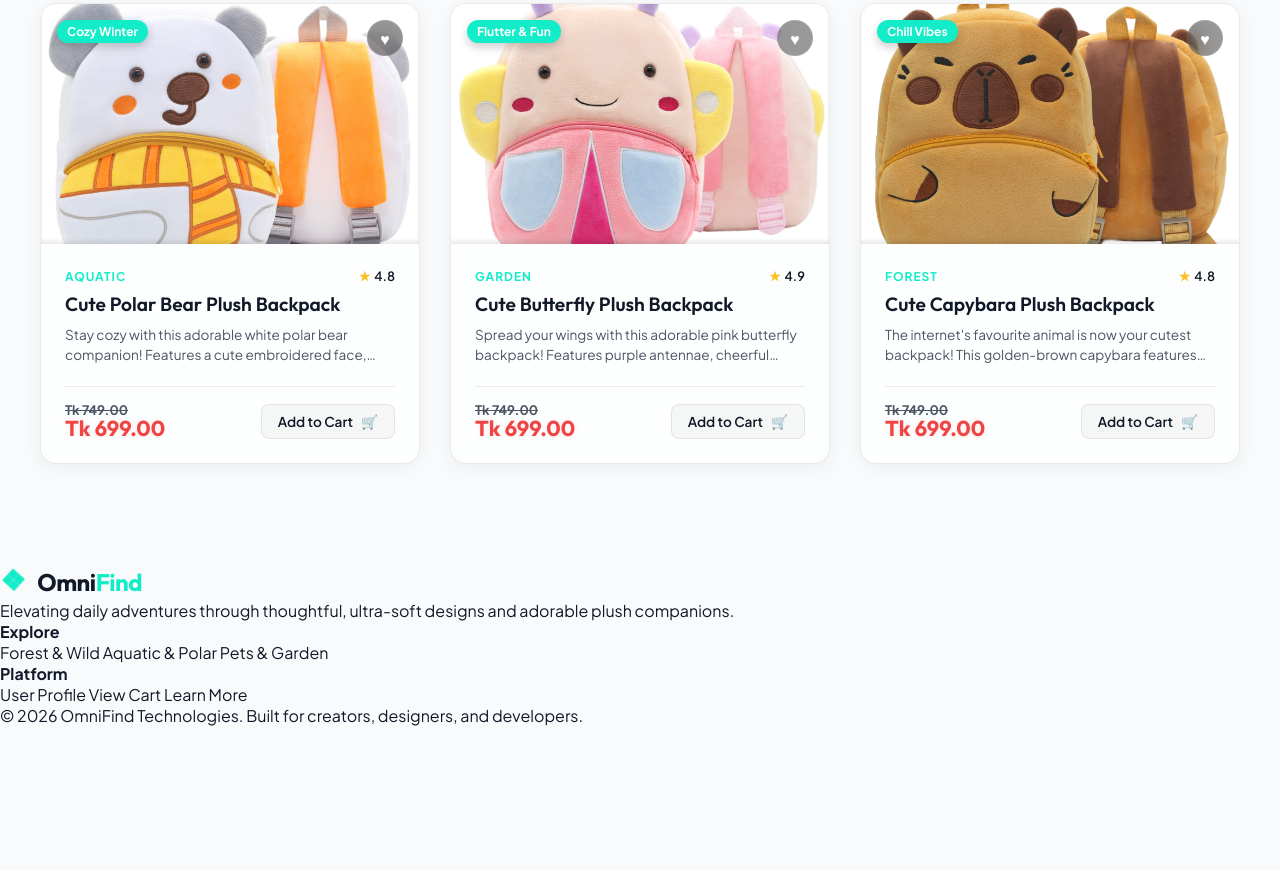
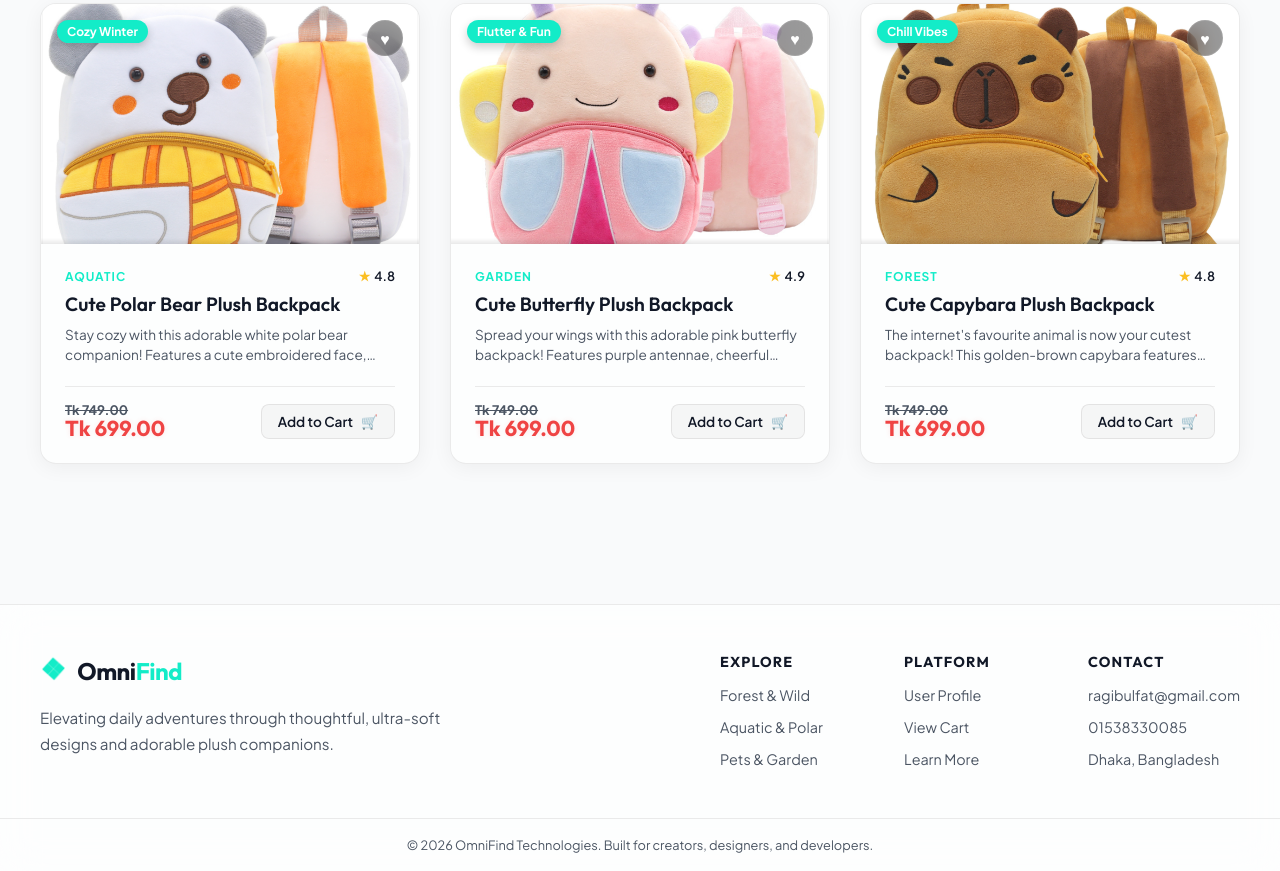
Before and after one commit to Toha-git/OmniFind, a website built with Vite: page index.html in a window 1280 px wide. Shown: the part 2172-3043 px from the top of the page. Before the commit the page ends 2898 px from the top, so only its background shows below. Built offline with nearby package versions, Linux system fonts and the light colour scheme.

Commit message:
Add footer contact details

```diff
--- a/index.html
+++ b/index.html
@@ -137,6 +137,12 @@
           <button class="footer-btn-link" id="footer-cart-btn">View Cart</button>
           <button class="footer-btn-link" id="footer-terms-btn">Learn More</button>
         </div>
+        <address class="link-column footer-contact">
+          <h4>Contact</h4>
+          <a href="mailto:ragibulfat@gmail.com">ragibulfat@gmail.com</a>
+          <a href="tel:+8801538330085">01538330085</a>
+          <span>Dhaka, Bangladesh</span>
+        </address>
       </div>
     </div>
     <div class="footer-bottom">
--- a/src/index.css
+++ b/src/index.css
@@ -889,6 +889,122 @@ body.light-theme .add-cart-btn {
 }
 
 /* ==========================================================================
+   Footer
+   ========================================================================== */
+
+.main-footer {
+  border-top: 1px solid var(--border-color);
+  background: var(--bg-surface);
+  backdrop-filter: blur(20px);
+  -webkit-backdrop-filter: blur(20px);
+  margin-top: 40px;
+}
+
+.footer-container {
+  max-width: 1400px;
+  margin: 0 auto;
+  padding: 48px 40px;
+  display: grid;
+  grid-template-columns: minmax(240px, 1fr) auto;
+  gap: 48px;
+}
+
+.footer-info {
+  max-width: 420px;
+}
+
+.footer-info .logo {
+  margin-bottom: 16px;
+}
+
+.footer-info p {
+  color: var(--text-muted);
+  line-height: 1.7;
+  font-size: 0.95rem;
+}
+
+.footer-links {
+  display: grid;
+  grid-template-columns: repeat(3, minmax(150px, 1fr));
+  gap: 32px;
+}
+
+.link-column {
+  display: flex;
+  flex-direction: column;
+  gap: 10px;
+}
+
+.link-column h4 {
+  font-family: var(--font-headings);
+  font-size: 0.9rem;
+  text-transform: uppercase;
+  letter-spacing: 0.08em;
+  color: var(--text-main);
+  margin-bottom: 4px;
+}
+
+.link-column a,
+.link-column span,
+.footer-btn-link {
+  color: var(--text-muted);
+  font-size: 0.9rem;
+  line-height: 1.5;
+  text-align: left;
+  transition: color var(--transition-fast);
+}
+
+.link-column a:hover,
+.footer-btn-link:hover {
+  color: var(--primary-accent);
+}
+
+.footer-btn-link {
+  cursor: pointer;
+}
+
+.footer-contact {
+  font-style: normal;
+}
+
+.footer-bottom {
+  border-top: 1px solid var(--border-color);
+  padding: 18px 40px;
+  text-align: center;
+}
+
+.footer-bottom p {
+  color: var(--text-muted);
+  font-size: 0.8rem;
+}
+
+@media (max-width: 900px) {
+  .footer-container {
+    grid-template-columns: 1fr;
+    gap: 36px;
+  }
+
+  .footer-info {
+    max-width: none;
+  }
+}
+
+@media (max-width: 640px) {
+  .footer-container {
+    padding: 40px 24px;
+  }
+
+  .footer-links {
+    grid-template-columns: 1fr;
+    gap: 28px;
+  }
+
+  .footer-bottom {
+    padding: 18px 24px;
+  }
+}
+
+/* ==========================================================================
    Shopping Cart Slide-out Drawer
    ========================================================================== */
 
```
